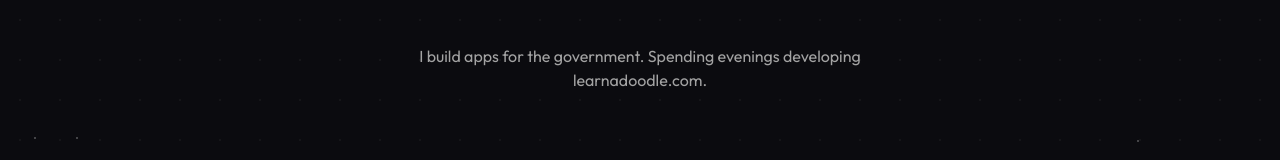
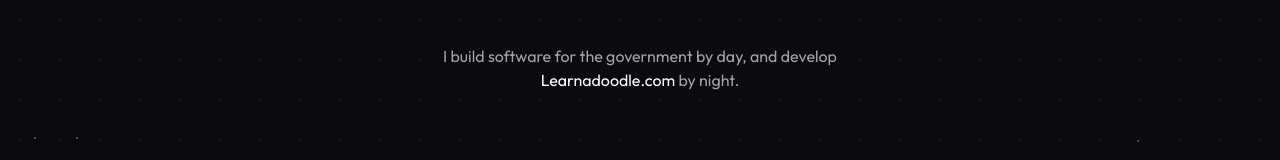
Before and after one commit to katiebaumeister/nextjspractice, a Next.js app in the folder portfolio/: page / in a window 1280 px wide. Shown: the part 440-600 px from the top of the page. Built offline with nearby package versions, Linux system fonts and the light colour scheme; no server answers.

Commit message:
Update Hero.js

```diff
--- a/portfolio/components/Hero.js
+++ b/portfolio/components/Hero.js
@@ -17,15 +17,15 @@
         Kate Baumeister
       </motion.h1>
       <p className="mt-8 text-sm sm:text-base text-neutral-400 max-w-md">
-        I build apps for the government. Spending evenings developing <br />
+        I build software for the government by day, and develop <br />
         <a
           href="https://learnadoodle.com"
           target="_blank"
           rel="noopener noreferrer"
-          className="text-white-400 hover:underline transition"
+          className="text-white hover:underline transition"
         >
-          learnadoodle.com
-        </a>.
+          Learnadoodle.com
+        </a> by night.
       </p>
     </section>
   );
```
